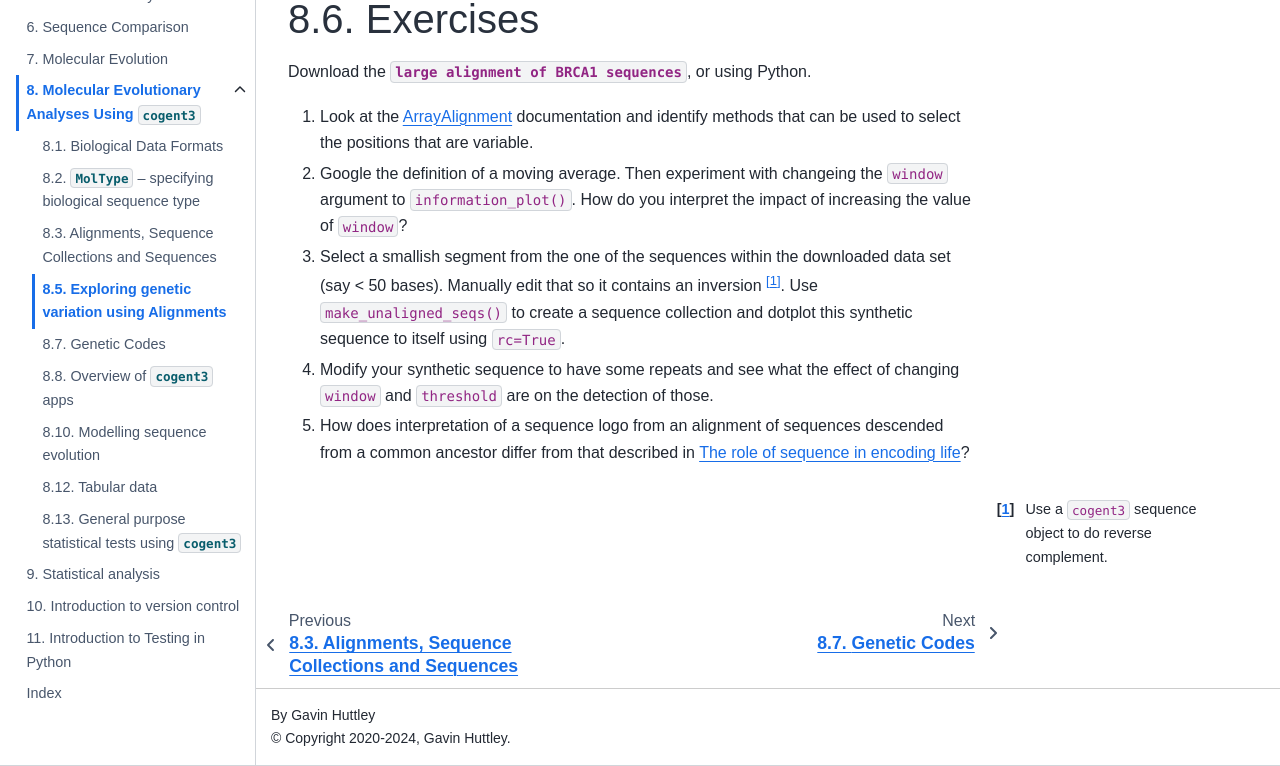
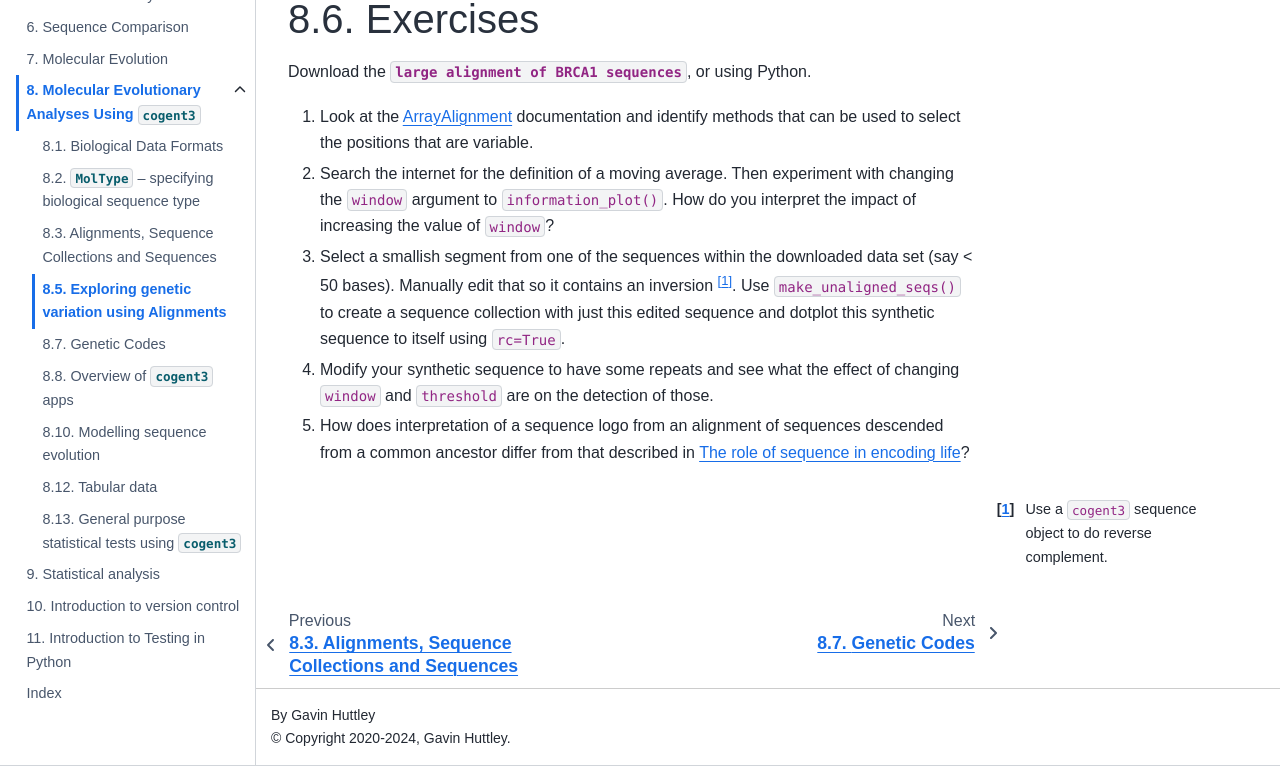
Before and after one commit to GavinHuttley/tib, a Sphinx documentation site: the page built from source/cogent3/explore_variation.rst, in a window 1280 px wide and 900 px high, scrolled down 3550 px, cut to the strip 134-900 px from the top of the window. Built offline with Sphinx 7.4.7 and the Sphinx Book theme 1.1.4, drawn with Linux system fonts in a browser that asks for light colours; some web fonts are replaced; cross-references to code outside the pages are shown as plain code.

Commit message:
MAINT: clarify language, fixes #244

```diff
--- a/source/cogent3/explore_variation.rst
+++ b/source/cogent3/explore_variation.rst
@@ -146,9 +146,9 @@ Download the :download:`large alignment of BRCA1 sequences </data/brca1.fasta>`,
 
 #. Look at the ArrayAlignment_ documentation and identify methods that can be used to select the positions that are variable.
 
-#. Google the definition of a moving average. Then experiment with changeing the ``window`` argument to ``information_plot()``. How do you interpret the impact of increasing the value of ``window``?
+#. Search the internet for the definition of a moving average. Then experiment with changing the ``window`` argument to ``information_plot()``. How do you interpret the impact of increasing the value of ``window``?
 
-#. Select a smallish segment from the one of the sequences within the downloaded data set (say < 50 bases). Manually edit that so it contains an inversion [#]_. Use ``make_unaligned_seqs()`` to create a sequence collection and dotplot this synthetic sequence to itself using ``rc=True``.
+#. Select a smallish segment from one of the sequences within the downloaded data set (say < 50 bases). Manually edit that so it contains an inversion [#]_. Use ``make_unaligned_seqs()`` to create a sequence collection with just this edited sequence and dotplot this synthetic sequence to itself using ``rc=True``.
 
 #. Modify your synthetic sequence to have some repeats and see what the effect of changing ``window`` and ``threshold`` are on the detection of those.
 
```
